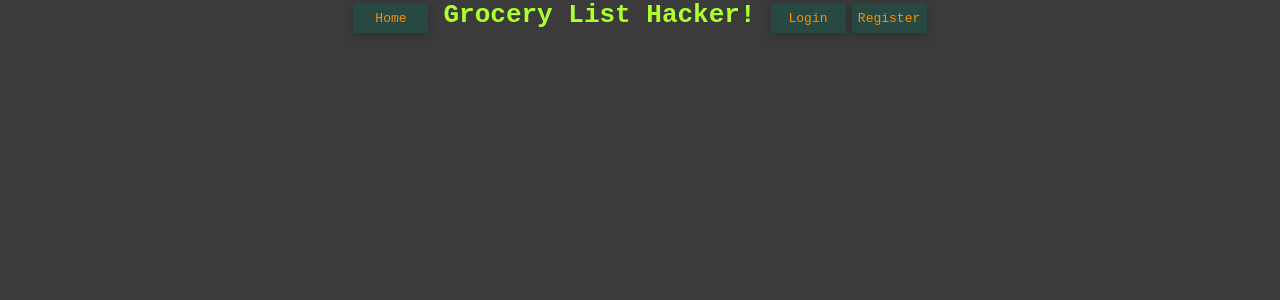
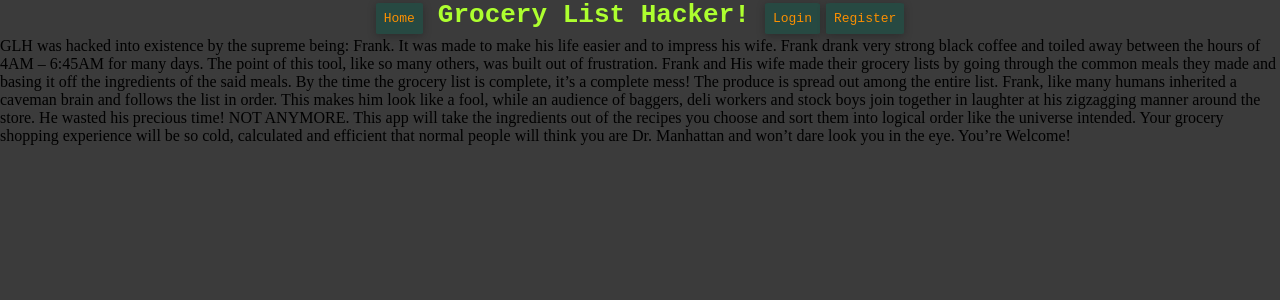
Before and after one commit to taylfw/Grocery-List-Hacker, a React (Create React App) app: page / in a window 1280 px wide. Shown: the top 300 px of the page. Built offline with nearby package versions, Linux system fonts and the light colour scheme; no server answers.

Commit message:
Added a Home Component.

```diff
--- a/src/components/App.js
+++ b/src/components/App.js
@@ -2,7 +2,7 @@ import React, { useState, useEffect } from "react";
 import { BrowserRouter as Router, Route, Switch } from "react-router-dom";
 import { getRecipes, getIngredients } from "../api";
 import { getToken } from "../auth";
-import { Register, Login, Navbar, List } from "./";
+import { Register, Login, Navbar, List, Home } from "./";
 import ListMaker from "./ListMaker";
 
 import SingleRecipe from "./SingleRecipe";
@@ -39,6 +39,9 @@ const App = () => {
     <Router>
       <div className="App">
         <Navbar loggedIn={loggedIn} setLoggedIn={setLoggedIn} />
+        <Route exact path="/">
+          <Home />
+        </Route>
         <Route path="/login">
           <Login />
         </Route>
--- /dev/null
+++ b/src/components/Home.jsx
@@ -0,0 +1,32 @@
+import React from "react";
+import { SingleRecipeCard } from ".";
+import { Fragment } from "react";
+import "./Home.css";
+
+const Home = ({ allRecipes }) => {
+  return (
+    <div className="home-main-container">
+      <div className="blurb">
+        GLH was hacked into existence by the supreme being: Frank. It was made
+        to make his life easier and to impress his wife. Frank drank very strong
+        black coffee and toiled away between the hours of 4AM – 6:45AM for many
+        days. The point of this tool, like so many others, was built out of
+        frustration. Frank and His wife made their grocery lists by going
+        through the common meals they made and basing it off the ingredients of
+        the said meals. By the time the grocery list is complete, it’s a
+        complete mess! The produce is spread out among the entire list. Frank,
+        like many humans inherited a caveman brain and follows the list in
+        order. This makes him look like a fool, while an audience of baggers,
+        deli workers and stock boys join together in laughter at his zigzagging
+        manner around the store. He wasted his precious time! NOT ANYMORE. This
+        app will take the ingredients out of the recipes you choose and sort
+        them into logical order like the universe intended. Your grocery
+        shopping experience will be so cold, calculated and efficient that
+        normal people will think you are Dr. Manhattan and won’t dare look you
+        in the eye. You’re Welcome!
+      </div>
+    </div>
+  );
+};
+
+export default Home;
--- a/src/components/Navbar.css
+++ b/src/components/Navbar.css
@@ -3,7 +3,6 @@
   justify-content: center;
   /* background: chartreuse; */
   flex-direction: row;
-  height: 150px;
 }
 
 .nav-button {
@@ -17,8 +16,6 @@
   background-color: rgb(39, 73, 66);
   box-shadow: 0 2px 8px rgba(0, 0, 0, 0.25);
   margin: 3px;
-  height: 30px;
-  width: 75px;
 }
 .nav-button:hover {
   background-color: greenyellow;
--- a/src/components/Navbar.jsx
+++ b/src/components/Navbar.jsx
@@ -18,7 +18,7 @@ const Navbar = ({ loggedIn, setLoggedIn }) => {
             Home
           </NavLink>
           <NavLink className="nav-button" to="/list-maker">
-            Lists
+            List Generator
           </NavLink>
 
           <Title />
--- a/src/components/SingleRecipe.jsx
+++ b/src/components/SingleRecipe.jsx
@@ -7,8 +7,6 @@ const SingleRecipe = ({ allRecipes, allIngredients }) => {
   const { id } = useParams();
   const recipe = allRecipes.find((element) => element.id == id);
 
-  console.log(allIngredients);
-  console.log(recipe);
   return (
     <div className="single-recipe-main-container">
       <h1 className="single-recipe-name">{recipe.name}</h1>
@@ -16,12 +14,13 @@ const SingleRecipe = ({ allRecipes, allIngredients }) => {
       <div className="ingredient-container">
         {recipe.ingredients.map((ingredient) => {
           return allIngredients.map((ingredient2) => {
-            console.log(ingredient, ingredient2.name);
             if (ingredient === ingredient2.name) {
-              console.log(true);
-              return <SingleIngredientCard ingredient={ingredient2} />;
-            } else {
-              console.log(false);
+              return (
+                <SingleIngredientCard
+                  key={ingredient2.id}
+                  ingredient={ingredient2}
+                />
+              );
             }
           });
         })}
--- a/src/components/index.js
+++ b/src/components/index.js
@@ -9,4 +9,5 @@ export { default as SingleRecipeCard } from "./SingleRecipeCard";
 export { default as List } from "./List";
 export { default as SingleIngredientCard } from "./SingleIngredientCard";
 export { default as Ingredients } from "./Ingredients";
+export { default as Home } from "./Home";
 // export { default as SingleRecipe } from "./SingleRecipe";
```
Also changed, not shown: src/components/Home.css (added).
